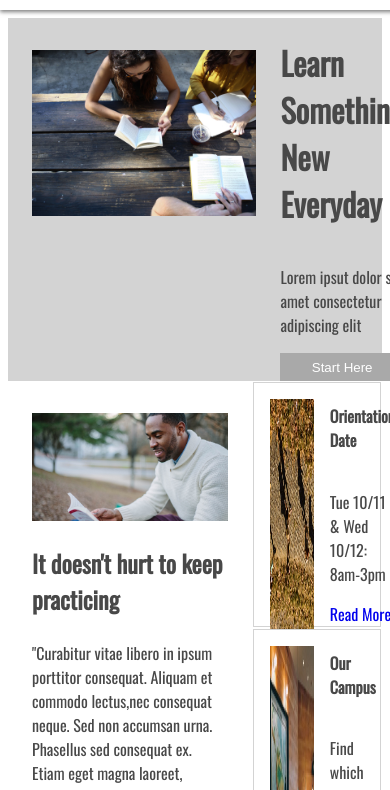
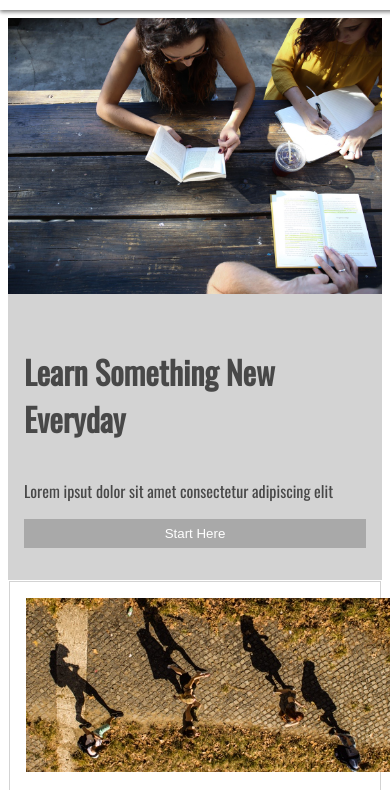
Before and after one commit to Taliesin12/colmaracademy, a plain HTML site: page index.html in a window 390 px wide. Shown: the part 54-844 px from the top of the page. Drawn offline with nearby package versions, Linux system fonts and the light colour scheme.

Commit message:
some mobile

```diff
--- a/index.html
+++ b/index.html
@@ -52,7 +52,9 @@
       <div class="right">
         <div class="node">
           <img src="resources/images/information-orientation.jpg" alt="">
+
           <div class="noder">
+            <img src="resources/images/information-orientation-mobile.jpg" alt="">
             <h4>Orientation Date</h4>
             <p>Tue 10/11 & Wed 10/12: 8am-3pm </p>
             <a href="#">Read More</a>
--- a/resources/style.css
+++ b/resources/style.css
@@ -43,9 +43,9 @@ header{display: flex;
 
 
 
-  @media only screen and (min-width: 400px){ .smallnav{display: none;}  }
+  @media only screen and (min-width: 480px){ .smallnav{display: none;}  }
 
-  @media only screen and (max-width: 400px){
+  @media only screen and (max-width: 480px){
 
     nav a{display: none;}
 
@@ -93,6 +93,15 @@ header{display: flex;
   @media only screen and (max-width: 870px){
     h1{ font-size: 2em;}  }
 
+  @media only screen and (max-width: 480px){
+    .banner img{width: 100%;
+      padding: 0px 0px 0px 0px;}
+    .banner {flex-direction: column;}
+
+    .bnrright{padding: 32px 16px;}
+  }
+
+
 /*information*/
 
 .information{display: flex;
@@ -123,6 +132,8 @@ header{display: flex;
     height: 100%;
     padding: 1em;}
 
+  .noder img{display: none;}
+
   .noder{display: flex;
     flex-direction: column;
     justify-content: center;}
@@ -131,6 +142,19 @@ header{display: flex;
 
   h4 {font-weight: bold;}
 
+  @media only screen and (max-width: 480px){
+    .information .left{display: none;}
+
+    .information .right {width: 100%;}
+
+    .node img{display: none;}
+
+    .noder img{display: block;
+      height: 100%;
+      width: 100%;
+      object-fit: contain;
+      padding: 16px;}
+  }
 
 /*course*/
 
```
